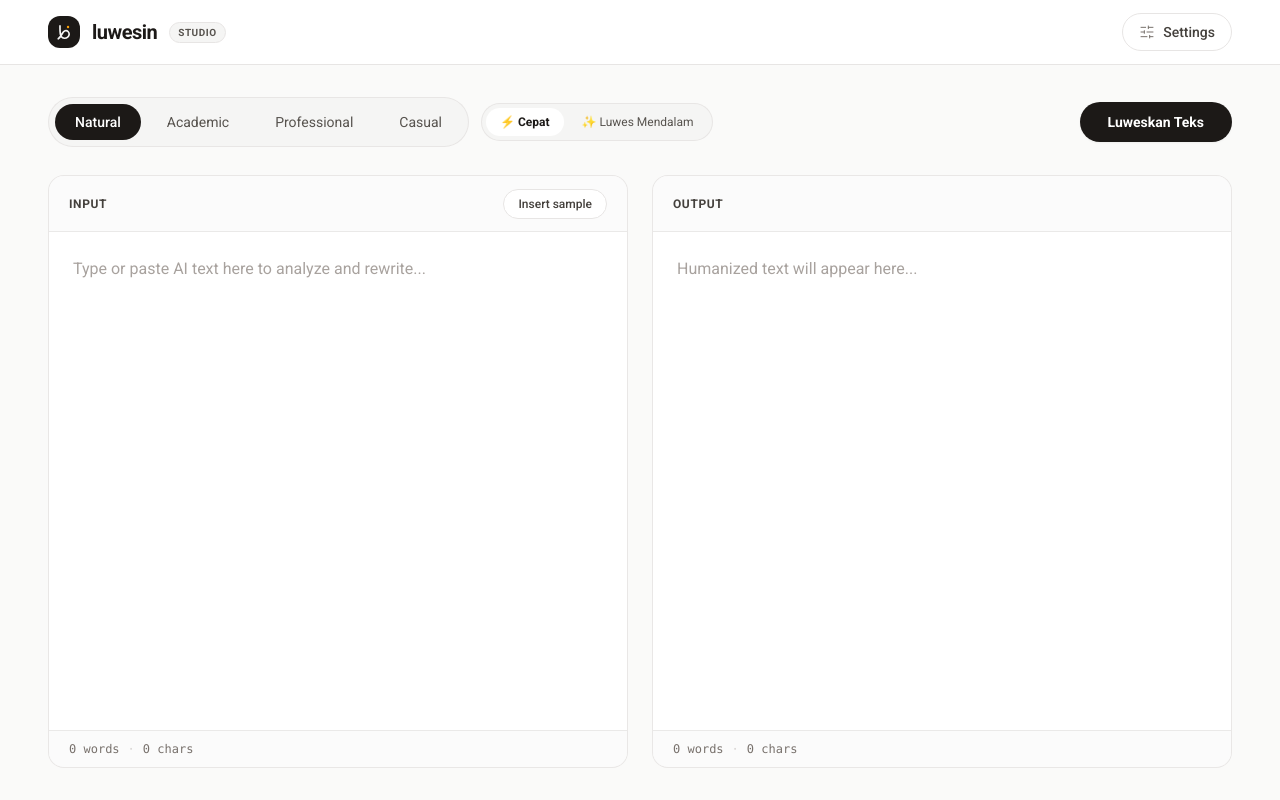
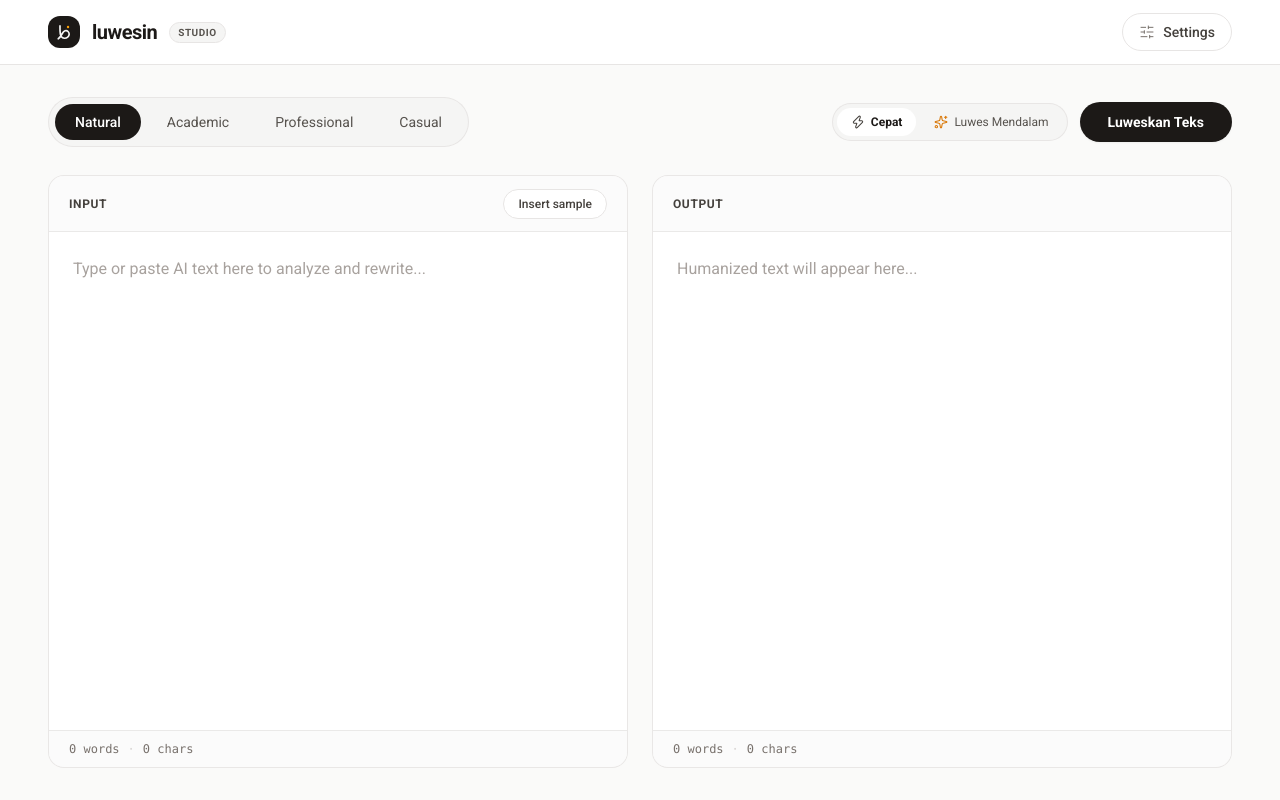
Before and after one commit to projectdummy2025/luwes-project, a React (Vite) app in the folder frontend/: page / in a window 1280 px wide. Built offline with nearby package versions, Linux system fonts and the light colour scheme; no server answers.

Commit message:
Replace emoji icons with Lucide icons and align mode selector to right side

```diff
--- a/frontend/src/App.tsx
+++ b/frontend/src/App.tsx
@@ -1,5 +1,5 @@
 import React from 'react';
-import { Loader2 } from 'lucide-react';
+import { Loader2, Zap, Sparkles } from 'lucide-react';
 import { useHumanizer } from './hooks/useHumanizer';
 import { Header } from './components/Header';
 import { EditorCard } from './components/EditorCard';
@@ -57,10 +57,9 @@ export const App: React.FC = () => {
           </div>
         )}
 
-        {/* Toolbar controls with generous pill sizing */}
+        {/* Toolbar controls with space-between layout */}
         <div className="flex flex-wrap items-center justify-between gap-4 pb-1">
-          <div className="flex flex-wrap items-center gap-3">
-            {/* Tone selector */}
+          {/* Left: Tone selector */}
           <div className="inline-flex items-center gap-1.5 p-1.5 bg-stone-100 border border-stone-200/90 rounded-full shadow-2xs">
             {TONE_OPTIONS.map((option) => (
               <button
@@ -77,7 +76,8 @@ export const App: React.FC = () => {
             ))}
           </div>
 
-            {/* Mode selector */}
+          {/* Right: Mode selector and action button */}
+          <div className="flex flex-wrap items-center gap-3">
             <div className="inline-flex items-center gap-1 p-1 bg-stone-100 border border-stone-200/90 rounded-full shadow-2xs text-xs">
               <button
                 onClick={() => setModeValue('fast')}
@@ -88,7 +88,8 @@ export const App: React.FC = () => {
                 }`}
                 title="1-Pass Fast Humanization"
               >
-                <span>⚡ Cepat</span>
+                <Zap className="w-3.5 h-3.5 text-stone-700" strokeWidth={1.8} />
+                <span>Cepat</span>
               </button>
               <button
                 onClick={() => setModeValue('deep')}
@@ -99,9 +100,9 @@ export const App: React.FC = () => {
                 }`}
                 title="Multi-Pass Adversarial Loopback Refinement"
               >
-                <span>✨ Luwes Mendalam</span>
+                <Sparkles className="w-3.5 h-3.5 text-amber-600" strokeWidth={1.8} />
+                <span>Luwes Mendalam</span>
               </button>
-            </div>
             </div>
 
             <button
@@ -118,6 +119,7 @@ export const App: React.FC = () => {
                   : 'Luweskan Teks'}
               </span>
             </button>
+          </div>
         </div>
 
         {/* Dual pane workspace with generous width */}
```
Lines whose indentation alone changed are shown as unchanged.
